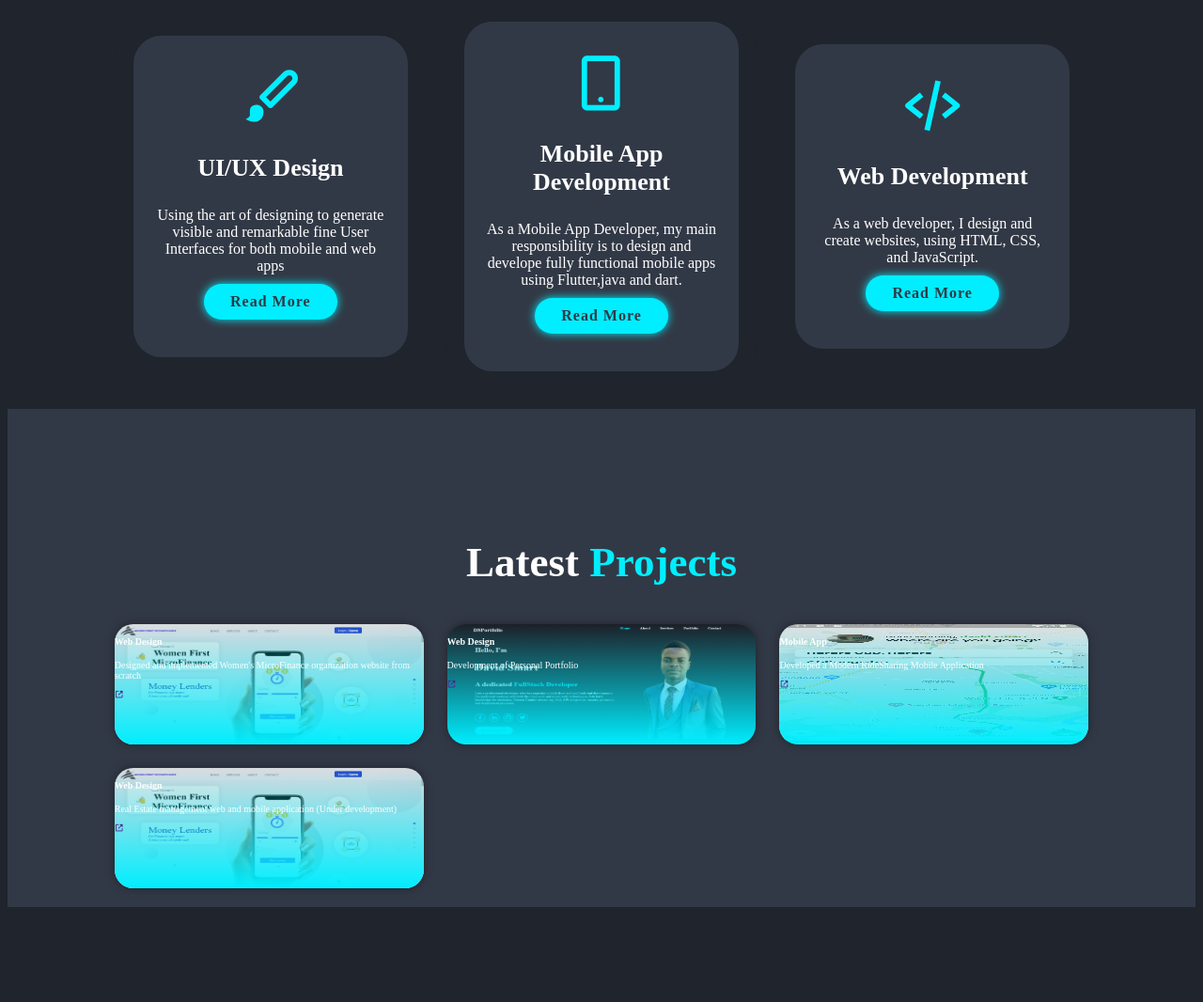
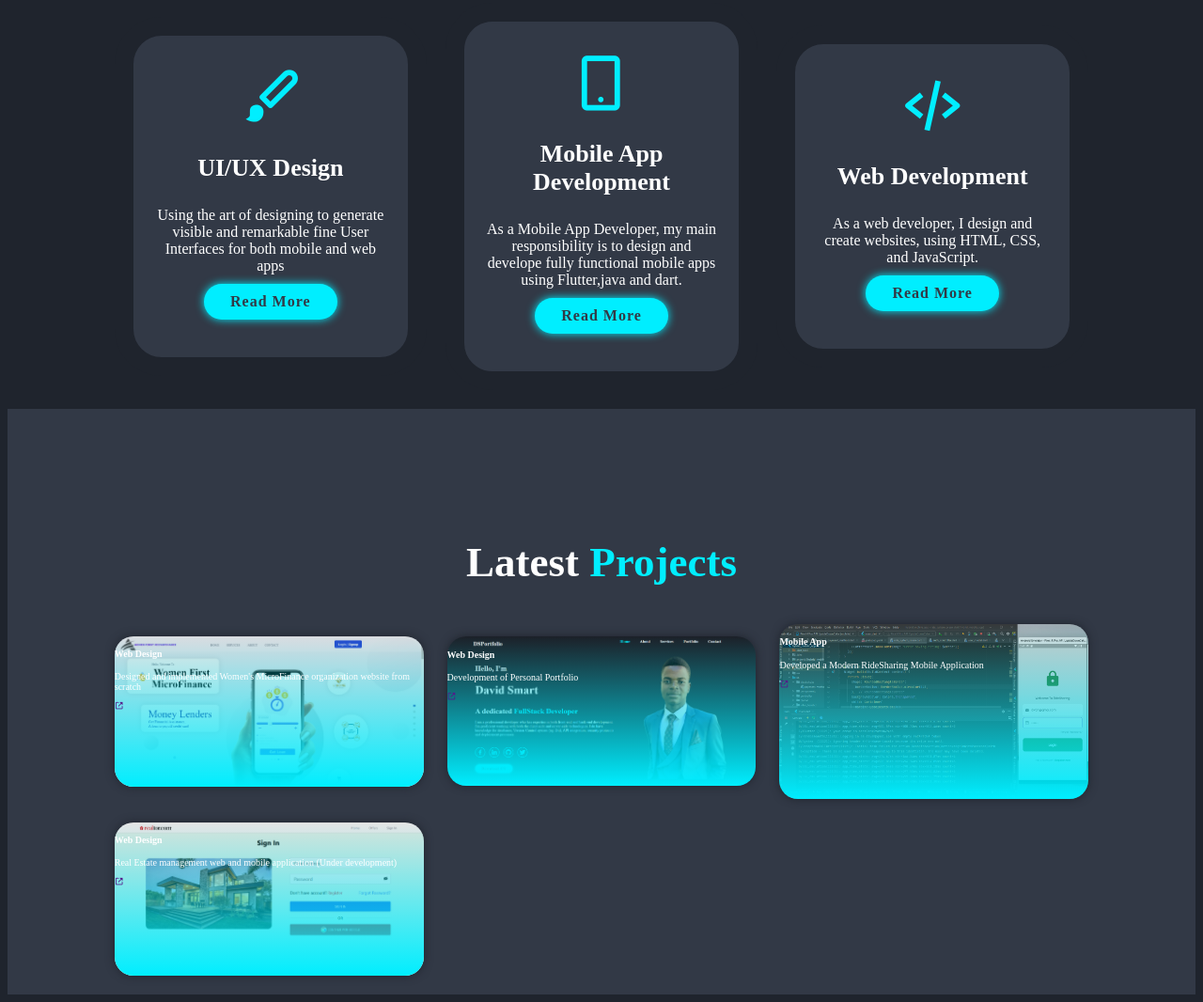
Before and after one commit to divah21/DSPortfolio, a plain HTML site: page index.html in a window 1280 px wide. Shown: the part 1479-2545 px from the top of the page at 94% size. Before the commit the page ends 2452 px from the top, so only its background shows below. Drawn offline with nearby package versions, Linux system fonts and the light colour scheme.

Commit message:
upgated images and img deminsions

```diff
--- a/css/style.css
+++ b/css/style.css
@@ -235,7 +235,7 @@ span{
 }
 .portfolio-box img{
     width: 100%;
-    max-height: 10vw;
+    max-height: 25vw;
 
 }
 .portfolio-box .portfolio-layer {
--- a/index.html
+++ b/index.html
@@ -117,7 +117,7 @@
                 </div>
             </div>
             <div class="portfolio-box">
-                <img src="images/mobileProject01.png" alt="">
+                <img src="images/mobile_project01.png" alt="">
                 <div class="portfolio-layer">
                     <h4>Mobile App</h4>
                     <p>Developed a Modern RideSharing Mobile Application</p>
@@ -125,7 +125,7 @@
                 </div>
             </div>
             <div class="portfolio-box">
-                <img src="images/latest_project01.png" alt="">
+                <img src="images/latest_project03.png" alt="">
                 <div class="portfolio-layer">
                     <h4>Web Design</h4>
                     <p>Real Estate management web and mobile application (Under development)</p>
```
Also changed, not shown: images/latest_project03.png (added), images/mobileProject01.png (deleted), images/mobile_project01.png (added).
